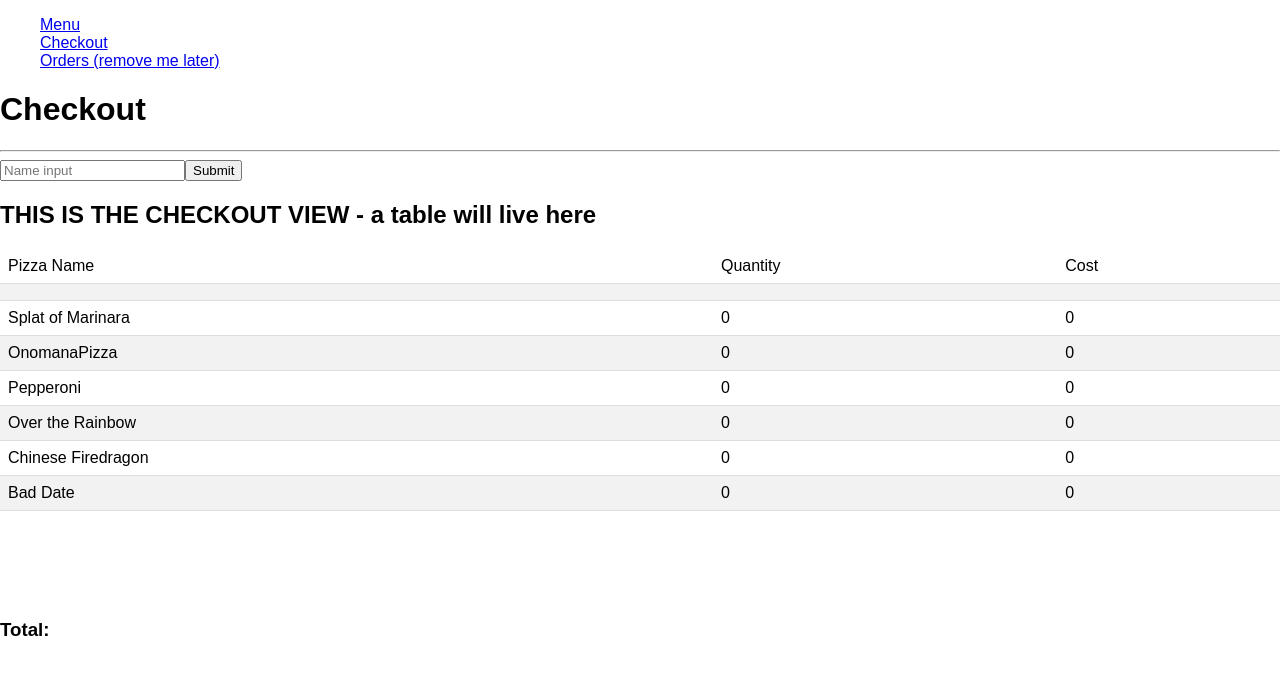
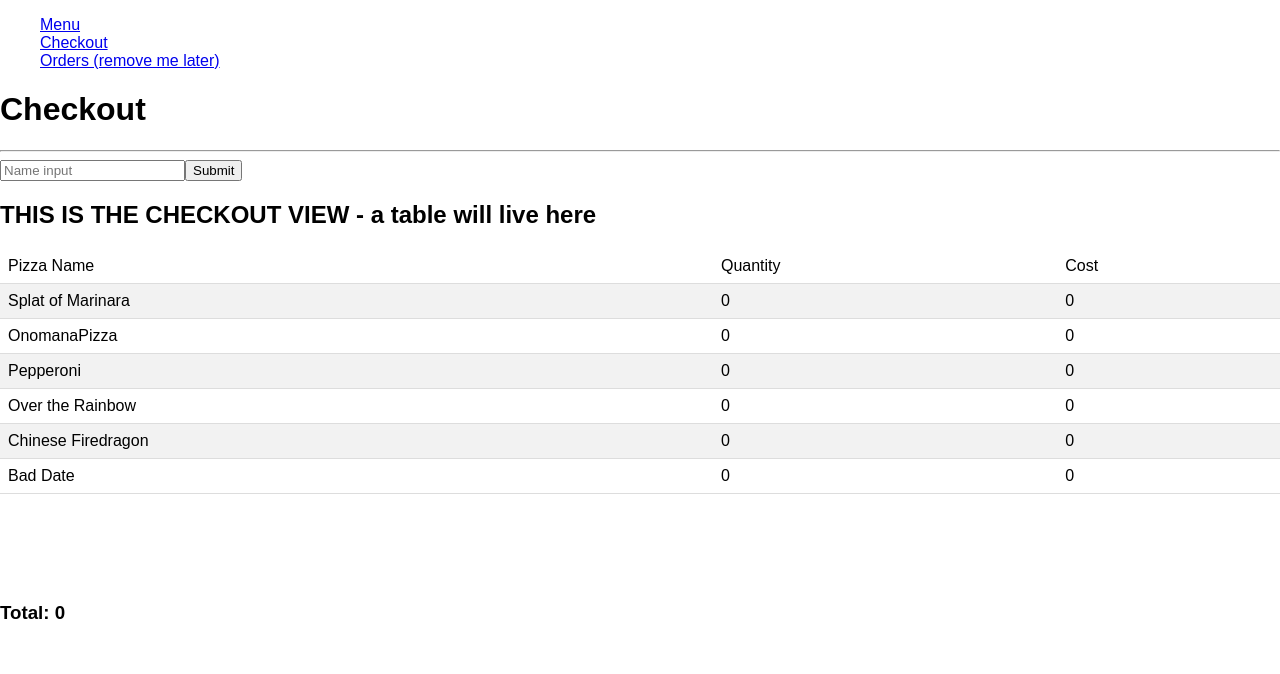
Before and after one commit to rapomerantz/pizza_parlor, a React (Create React App) app: page /checkout in a window 1280 px wide. Shown: the top 674 px of the page. Built offline with nearby package versions, Linux system fonts and the light colour scheme.

Commit message:
Checkout almost done, menu total works

```diff
--- a/src/components/Checkout/Checkout.js
+++ b/src/components/Checkout/Checkout.js
@@ -10,7 +10,8 @@ class Checkout extends Component {
   constructor(props) {
     super(props)
     this.state = {
-      name: ''
+      name: '',
+      total: '',
     }
   }
 
@@ -19,11 +20,22 @@ class Checkout extends Component {
 
   }
 
+  updateTotal = () => {
+    let result = 0;
+    for (let i = 0; i < this.props.reduxState.shoppingCart.length; i++) {
+      result += this.props.reduxState.shoppingCart[i].cost
+    }
+    console.log(result);
+    this.setState({
+      total: result
+    })
+  }
+
+  componentDidMount() {
+        this.updateTotal();
+  }
+
   render() {
-    console.log(this.props.reduxState.shoppingCart.orderTotal);
-    let orderTotal = this.props.reduxState.shoppingCart.orderTotal;
-
-
 
     return (
         //THIS DIV HOLDS THE ENTIRE CHECKOUT VIEW
@@ -46,7 +58,7 @@ class Checkout extends Component {
         <br/>
         {/* THIS TOTAL WILL BE DRAWN FROM THIS.STATE */}
         <div>
-            <h3>Total: {orderTotal}</h3>
+            <h3>Total: {this.state.total}</h3>
         </div>
       </div>
     );
--- a/src/components/Menu/Menu.js
+++ b/src/components/Menu/Menu.js
@@ -1,8 +1,42 @@
 import React, { Component } from 'react';
 import './Menu.css'
-import MenuList from './MenuList/MenuList.js'
+import MenuList from './MenuList/MenuList.js';
+import { connect } from 'react-redux';
+
+const mapReduxStateToProps = (reduxState) => ({
+  reduxState
+});
 
 class Menu extends Component {
+  constructor(props) {
+    super(props)
+    this.state = {
+      name: '',
+      total: '',
+    }
+  }
+
+  handleClick =() => {
+    this.updateTotal();
+
+  }
+
+  updateTotal = () => {
+    let result = 0;
+    for (let i = 0; i < this.props.reduxState.shoppingCart.length; i++) {
+      result += this.props.reduxState.shoppingCart[i].cost
+    }
+    console.log(result);
+    this.setState({
+      total: result
+    })
+
+    }
+
+
+  componentDidMount() {
+    this.updateTotal();
+  }
 
   render() {
 
@@ -11,13 +45,14 @@ class Menu extends Component {
       <div>
         <header>
           <h1>Menu View</h1>
+          <h3> Total: ${this.state.total}</h3>
         </header>
         <hr/>
         <h2>THIS IS THE MENU VIEW, Pizzas available for order are below</h2>
-        <MenuList/>
+        <MenuList handleClick = {this.handleClick}/>
       </div>
     );
   }
 }
 
-export default Menu;
+export default connect(mapReduxStateToProps)(Menu);
--- a/src/components/Menu/MenuList/MenuList.js
+++ b/src/components/Menu/MenuList/MenuList.js
@@ -30,7 +30,7 @@ class MenuList extends Component {
   render() {
 
     let menuListItems = this.state.pizzaList.map((pizza) => {
-      return (<MenuListItem key={pizza.id} pizza={pizza}/>)
+      return (<MenuListItem key={pizza.id} pizza={pizza} handleClick = {this.props.handleClick}/>)
     })
 
     return (
--- a/src/components/Menu/MenuList/MenuListItem.js
+++ b/src/components/Menu/MenuList/MenuListItem.js
@@ -17,6 +17,7 @@ class MenuListItem extends Component {
               payload: this.props.pizza
             }
           )
+        this.props.handleClick();
     }
 
     removePizza = () => {
@@ -28,6 +29,7 @@ class MenuListItem extends Component {
               payload: this.props.pizza
             }
           )
+        this.props.handleClick();
     }
 
     render() {
--- a/src/index.js
+++ b/src/index.js
@@ -9,7 +9,7 @@ import { Provider } from 'react-redux';
 import logger from 'redux-logger'
 
 // will eventually get shoppingCart data from a Saga Axios request
-const shoppingCart = (state = [{orderTotal: 0},
+const shoppingCart = (state = [
                         {name: 'Splat of Marinara', quantity: 0, cost: 0}, {name: 'OnomanaPizza', quantity: 0, cost: 0},
                         {name: 'Pepperoni', quantity: 0, cost: 0}, {name: 'Over the Rainbow', quantity: 0, cost: 0},
                         {name: 'Chinese Firedragon', quantity: 0, cost: 0}, {name: 'Bad Date', quantity: 0, cost: 0}],
@@ -19,17 +19,15 @@ const shoppingCart = (state = [{orderTotal: 0},
         switch (action.type) {
             case ('ADD_PIZZA'):
                 const pizzaToAdd = action.payload;
-                newState[pizzaToAdd.id].quantity = newState[pizzaToAdd.id].quantity + 1;
-                newState[pizzaToAdd.id].cost = newState[pizzaToAdd.id].cost + pizzaToAdd.cost;
-                newState[0].orderTotal = newState[0].orderTotal + pizzaToAdd.cost;
+                newState[pizzaToAdd.id - 1].quantity = newState[pizzaToAdd.id - 1].quantity + 1;
+                newState[pizzaToAdd.id - 1].cost = newState[pizzaToAdd.id - 1].cost + pizzaToAdd.cost;
                 return newState //which now is updated state
 
             case ('REMOVE_PIZZA'):
                 const pizzaToRemove = action.payload;
-                if (newState[pizzaToRemove.id].quantity > 0) {
-                    newState[pizzaToRemove.id].quantity = newState[pizzaToRemove.id].quantity - 1;
-                    newState[pizzaToRemove.id].cost = newState[pizzaToRemove.id].cost - pizzaToRemove.cost;
-                    newState[0].orderTotal = newState[0].orderTotal - pizzaToRemove.cost;
+                if (newState[pizzaToRemove.id - 1].quantity > 0) {
+                    newState[pizzaToRemove.id - 1].quantity = newState[pizzaToRemove.id - 1].quantity - 1;
+                    newState[pizzaToRemove.id - 1].cost = newState[pizzaToRemove.id - 1].cost - pizzaToRemove.cost;
                     return newState //which now is updated state
                 } else {
                     return newState //which now is updated state
```
